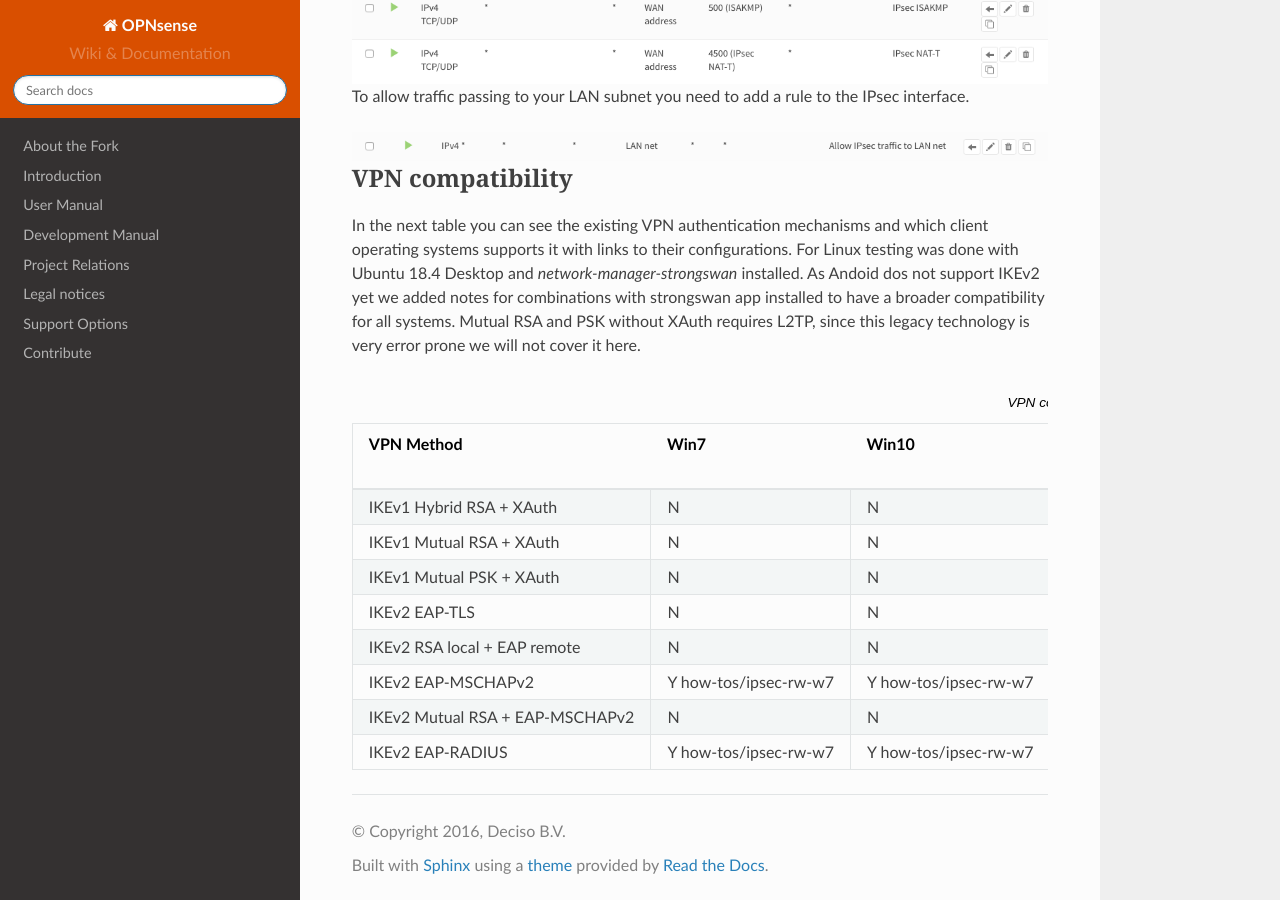
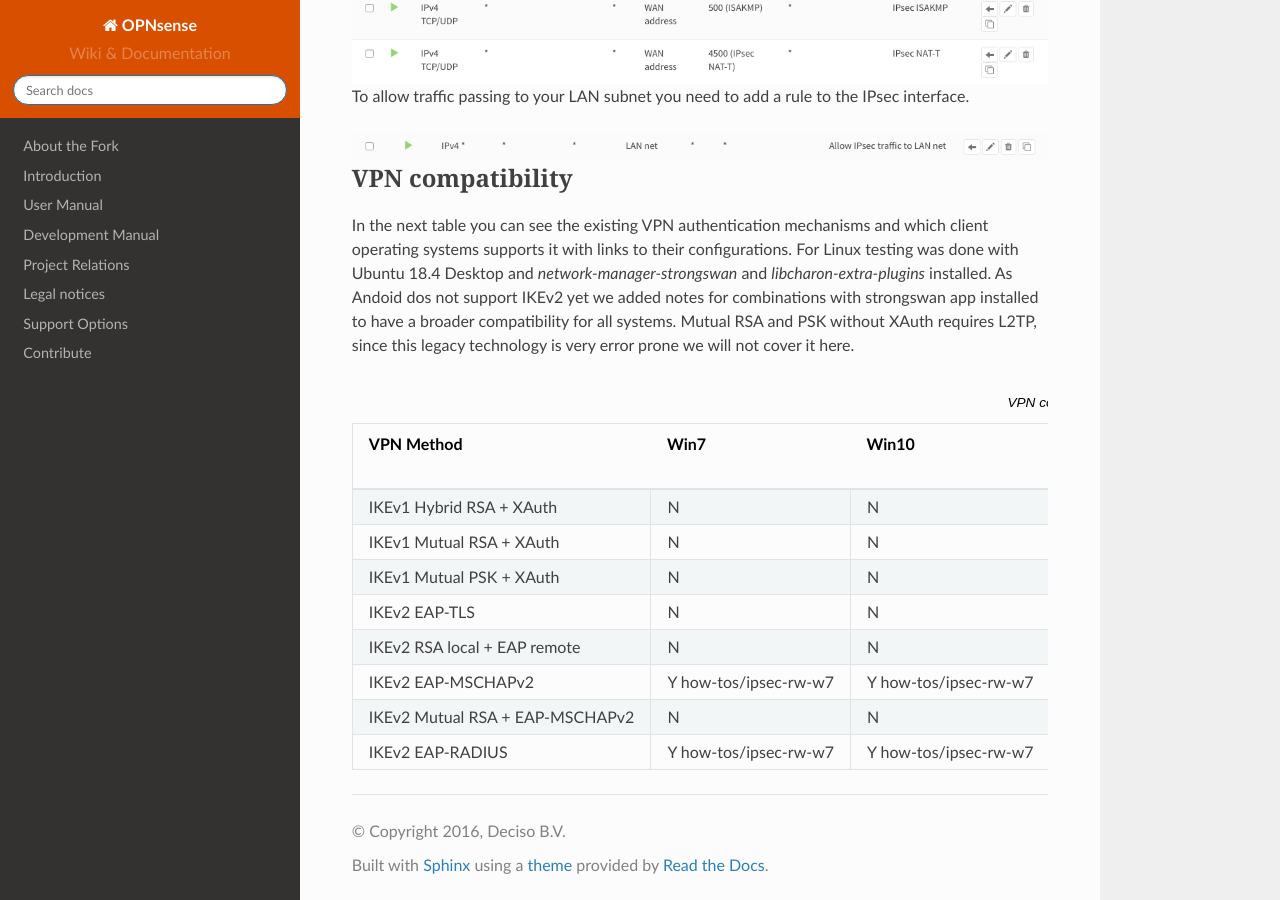
Before and after one commit to opnsense/docs, a Sphinx documentation site: the page built from source/manual/how-tos/ipsec-rw.rst, in a window 1280 px wide and 900 px high, scrolled down 1931 px. Built offline with Sphinx 7.4.7 and the Read the Docs theme 2.0.0, drawn with Linux system fonts in a browser that asks for light colours; nearby versions of some CDN libraries; some web fonts are replaced; library files that are not in the unit come from our copies.

Commit message:
Update ipsec-rw.rst

```diff
--- a/source/manual/how-tos/ipsec-rw.rst
+++ b/source/manual/how-tos/ipsec-rw.rst
@@ -104,7 +104,8 @@ VPN compatibility
 
 In the next table you can see the existing VPN authentication mechanisms and which client
 operating systems supports it with links to their configurations.
-For Linux testing was done with Ubuntu 18.4 Desktop and *network-manager-strongswan* installed.
+For Linux testing was done with Ubuntu 18.4 Desktop and *network-manager-strongswan* and
+*libcharon-extra-plugins* installed.
 As Andoid dos not support IKEv2 yet we added notes for combinations with strongswan
 app installed to have a broader compatibility for all systems.
 Mutual RSA and PSK without XAuth requires L2TP, since this legacy technology is
```
